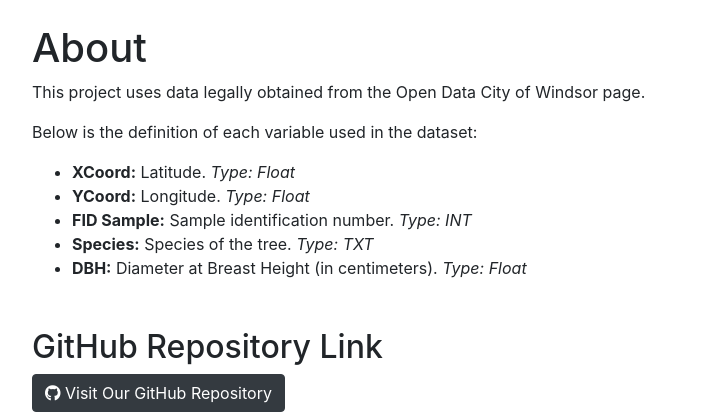
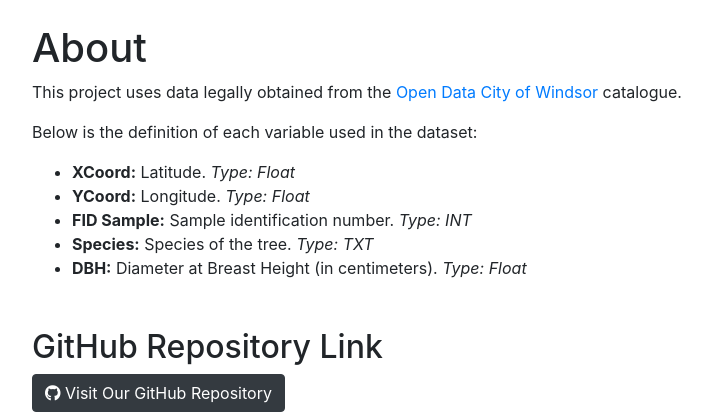
Before and after one commit to kaikesvieira/DA111_python_project_group_8, a Flask app: page /about in a window 1280 px wide. Shown: the top 420 px of the page, without its empty margins (53-765 px from the left). Run offline with Flask 3, Linux system fonts and the light colour scheme; some libraries are stand-ins or nearby versions.

Commit message:
Link added

```diff
--- a/Website/templates/about.html
+++ b/Website/templates/about.html
@@ -10,7 +10,8 @@
 <body>
     <div class="container">
         <h1 class="mt-4">About</h1>
-        <p>This project uses data legally obtained from the Open Data City of Windsor page.</p>
+        <p>This project uses data legally obtained from the <a href="https://opendata.citywindsor.ca/details/238" target="_blank">Open Data City of Windsor</a> catalogue.</p>
+
         <p>Below is the definition of each variable used in the dataset:</p>
         <ul>
             <li><strong>XCoord:</strong> Latitude. <em>Type: Float</em></li>
--- a/Website/templates/index.html
+++ b/Website/templates/index.html
@@ -5,7 +5,7 @@
 
     </head>
     <body>
-        <h1>Welcome to my fabulous website!</h1>
+        <h1>Welcome to my fabulous website</h1>
         <ul>
             <li>We now have more control over how things look</a></li>
             <li>We now have more control over how things look</a></li>
```
